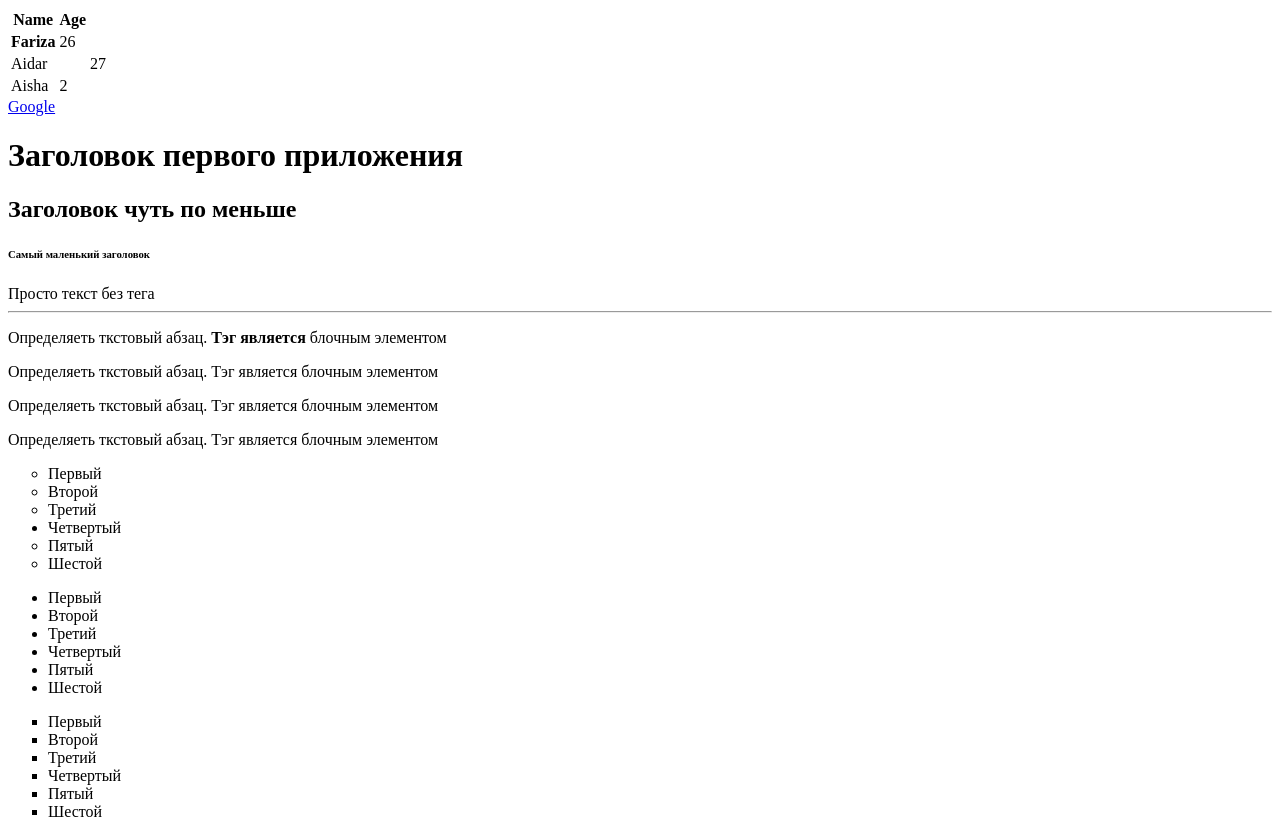
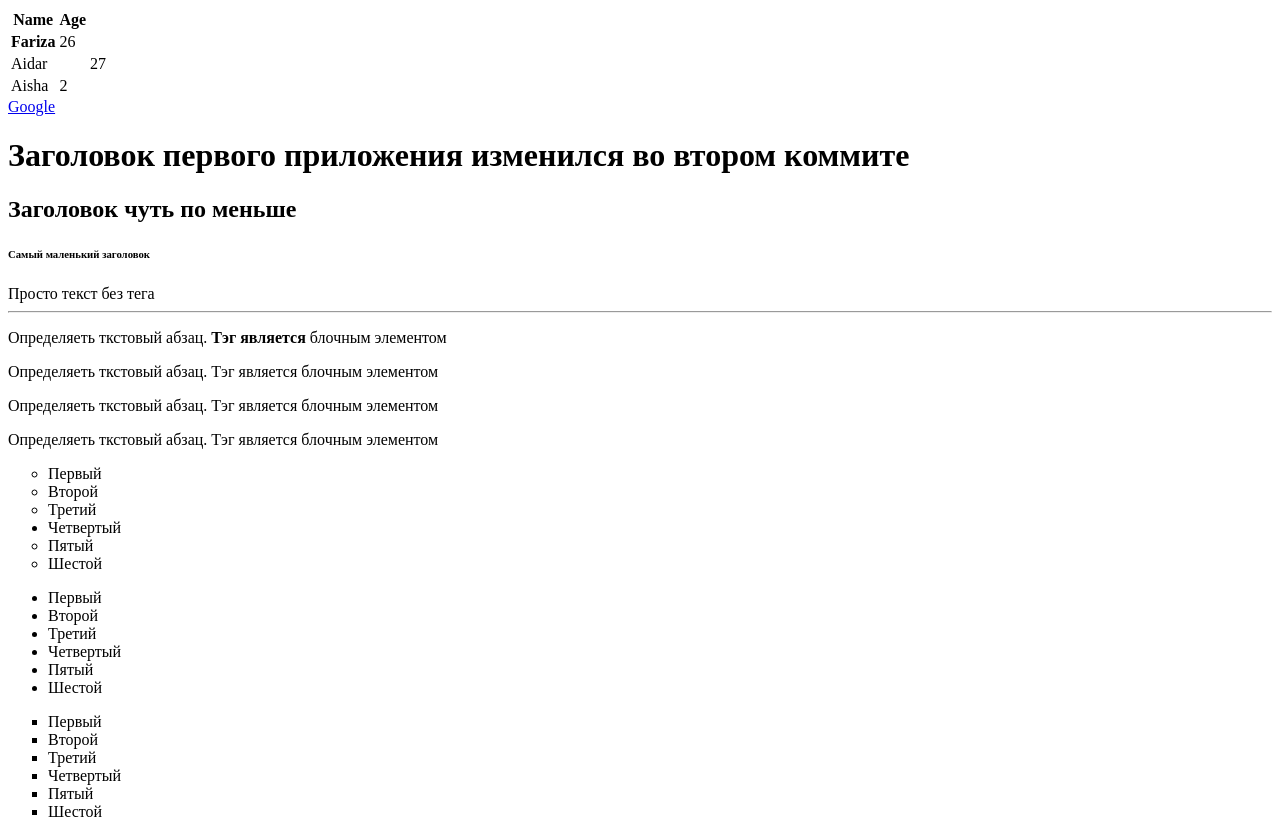
Before and after one commit to farizzzaaa/Turing-Bootcamp-Homeworks, a plain HTML site: page index.html in a window 1280 px wide. Shown: the top 824 px of the page. Drawn offline with Linux system fonts and the light colour scheme.

Commit message:
Changed index html

```diff
--- a/index.html
+++ b/index.html
@@ -35,7 +35,7 @@
 
     <a href="https://google.com" target="_blank">Google</a>
 
-    <h1>Заголовок первого приложения</h1>
+    <h1>Заголовок первого приложения изменился во втором коммите</h1>
     <h2>Заголовок чуть по меньше</h2>
     <h6>Самый маленький заголовок</h6>
     Просто текст без тега
```
